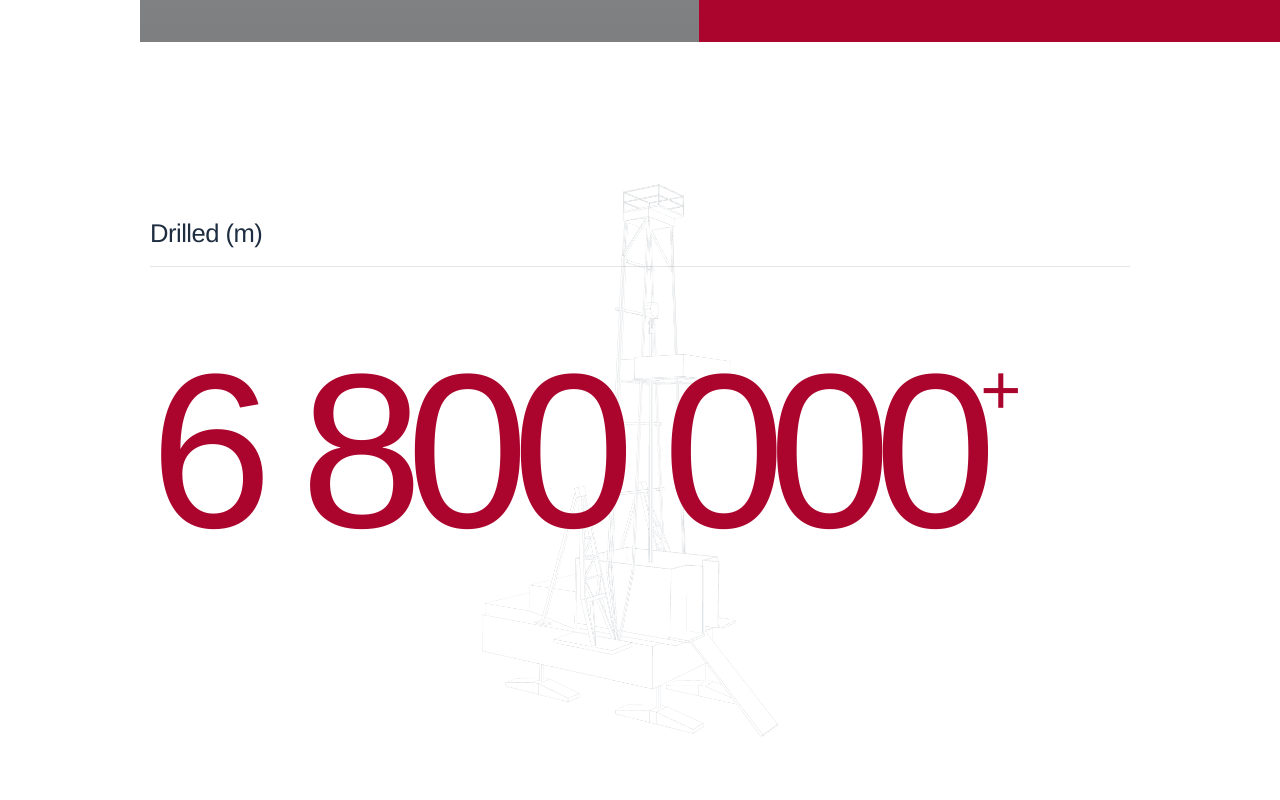
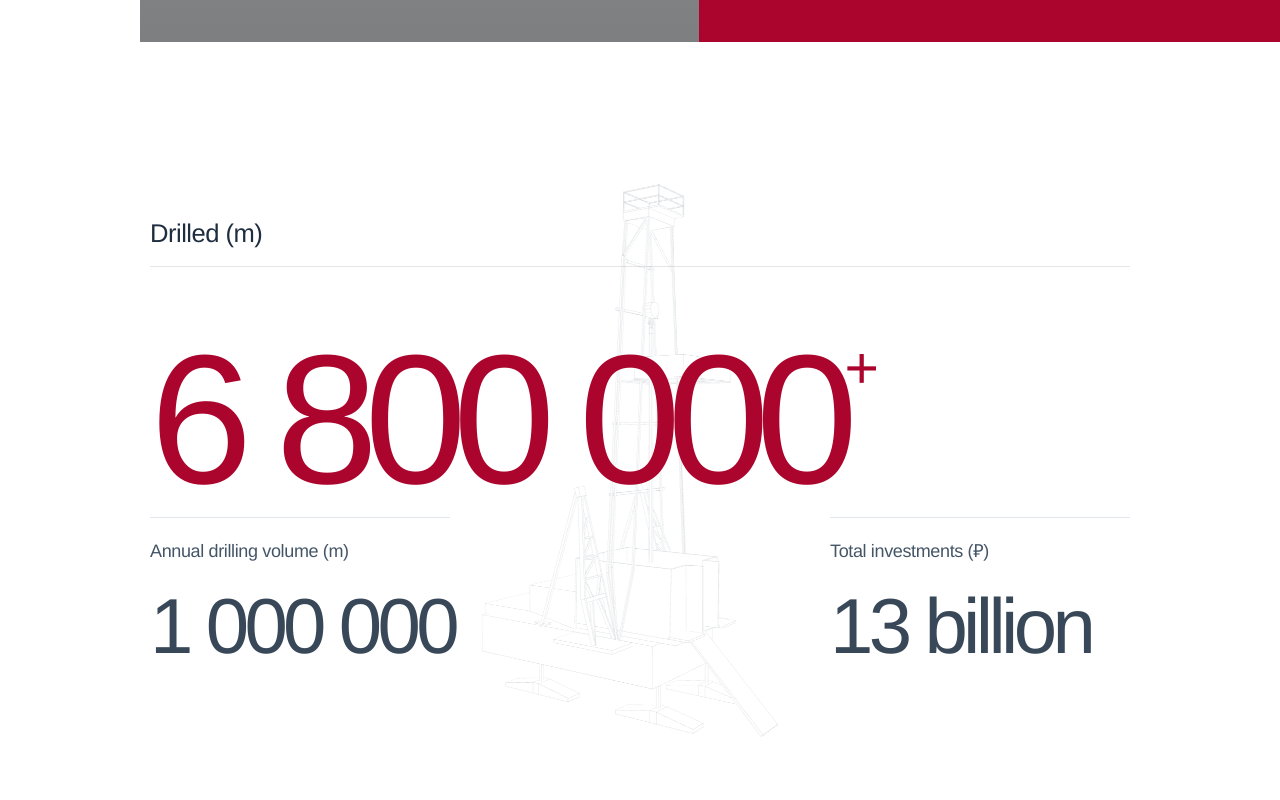
Before and after one commit to Quadri-Ian/Gazstart, a Next.js app: page /en in a window 1280 px wide. Shown: the part 2880-3680 px from the top of the page. Built offline with nearby package versions, Linux system fonts and the light colour scheme; grey boxes are pictures that could not be loaded.

Commit message:
fix: tighten homepage drilling stats spacing

```diff
--- a/src/components/home/StatsSection.tsx
+++ b/src/components/home/StatsSection.tsx
@@ -9,9 +9,12 @@ import longtool from "@/assets/longtool.png";
 export default function StatsSection() {
   const t = useTranslations("home");
   const mouseX = useMotionValue(0);
-  const smoothX = useSpring(mouseX, { stiffness: 150, damping: 22, mass: 0.48 });
-  const rotateY = useTransform(smoothX, [-0.5, 0.5], [-15, 15]);
-  const shiftX = useTransform(smoothX, [-0.5, 0.5], [-34, 34]);
+  const smoothX = useSpring(mouseX, { stiffness: 165, damping: 20, mass: 0.45 });
+  const rotateX = useTransform(smoothX, [-0.5, 0.5], [18, -18]);
+  const rotateY = useTransform(smoothX, [-0.5, 0.5], [-22, 22]);
+  const rotateZ = useTransform(smoothX, [-0.5, 0.5], [-2.5, 2.5]);
+  const shiftX = useTransform(smoothX, [-0.5, 0.5], [-42, 42]);
+  const scale = useTransform(smoothX, [-0.5, 0, 0.5], [0.985, 1, 0.985]);
 
   const handleMove = (event: React.MouseEvent<HTMLElement>) => {
     const bounds = event.currentTarget.getBoundingClientRect();
@@ -26,16 +29,16 @@ export default function StatsSection() {
   return (
     <section className="bg-white pb-20 pt-24 md:pb-28 md:pt-28 lg:pt-32" id="performance">
       <div
-        className="container-h relative overflow-hidden rounded-t-[28px] bg-white px-5 pt-8 sm:px-[60px] md:min-h-[860px] md:pt-10 lg:min-h-[960px] lg:px-[150px] lg:pt-12"
+        className="container-h relative overflow-hidden rounded-t-[28px] bg-white px-5 pt-8 sm:px-[60px] md:min-h-[760px] md:pt-10 lg:min-h-[840px] lg:px-[150px] lg:pt-12"
         onMouseMove={handleMove}
         onMouseLeave={handleLeave}
       >
         <div className="title-border title-border--grey relative z-20 mb-8 md:mb-10 lg:mb-12">
-          <h2 className="text-[18px] font-normal tracking-[-0.02em] text-primary-600 md:text-[20px]">{t("statsDrilled")}</h2>
+          <h2 className="text-[15px] font-normal tracking-[-0.02em] text-primary-600 md:text-[17px]">{t("statsDrilled")}</h2>
         </div>
 
         <motion.div
-          style={{ rotateY, x: shiftX, transformPerspective: 2000 }}
+          style={{ rotateX, rotateY, rotateZ, x: shiftX, scale, transformPerspective: 2200, transformStyle: "preserve-3d" }}
           className="pointer-events-none absolute inset-x-0 top-[18px] z-10 flex justify-center md:top-[-18px] lg:top-[-34px]"
         >
           <Image
@@ -46,15 +49,15 @@ export default function StatsSection() {
           />
         </motion.div>
 
-        <div className="relative z-20 flex min-h-[620px] flex-col justify-between md:min-h-[740px] lg:min-h-[820px]">
-          <div className="pt-6 md:pt-8 lg:pt-10">
-            <p className="whitespace-nowrap text-[92px] font-[350] leading-[0.88] tracking-[-0.075em] text-primary-600 md:text-[154px] lg:text-[220px]">
+        <div className="relative z-20 min-h-[520px] pb-8 md:min-h-[600px] md:pb-10 lg:min-h-[680px] lg:pb-14">
+          <div className="pt-3 md:pt-5 lg:pt-6">
+            <p className="whitespace-nowrap text-[74px] font-[350] leading-[0.88] tracking-[-0.075em] text-primary-600 md:text-[126px] lg:text-[184px]">
               {t("statsDrilledValue")}
               <span className="align-top text-[0.32em] leading-none">+</span>
             </p>
           </div>
 
-          <div className="grid gap-12 pb-8 md:grid-cols-[minmax(240px,1fr)_minmax(160px,1fr)_minmax(240px,1fr)] md:gap-10 md:pb-12 lg:pb-16">
+          <div className="mt-10 grid gap-10 md:mt-2 md:grid-cols-[minmax(240px,1fr)_minmax(160px,1fr)_minmax(240px,1fr)] md:gap-10 lg:mt-4">
             <div>
               <p className="border-t border-[#dfe5eb] pb-6 pt-5 text-[16px] font-normal tracking-[-0.02em] text-[#445567] md:text-[18px]">
                 {t("statsAnnualDrillingLabel")}
```
